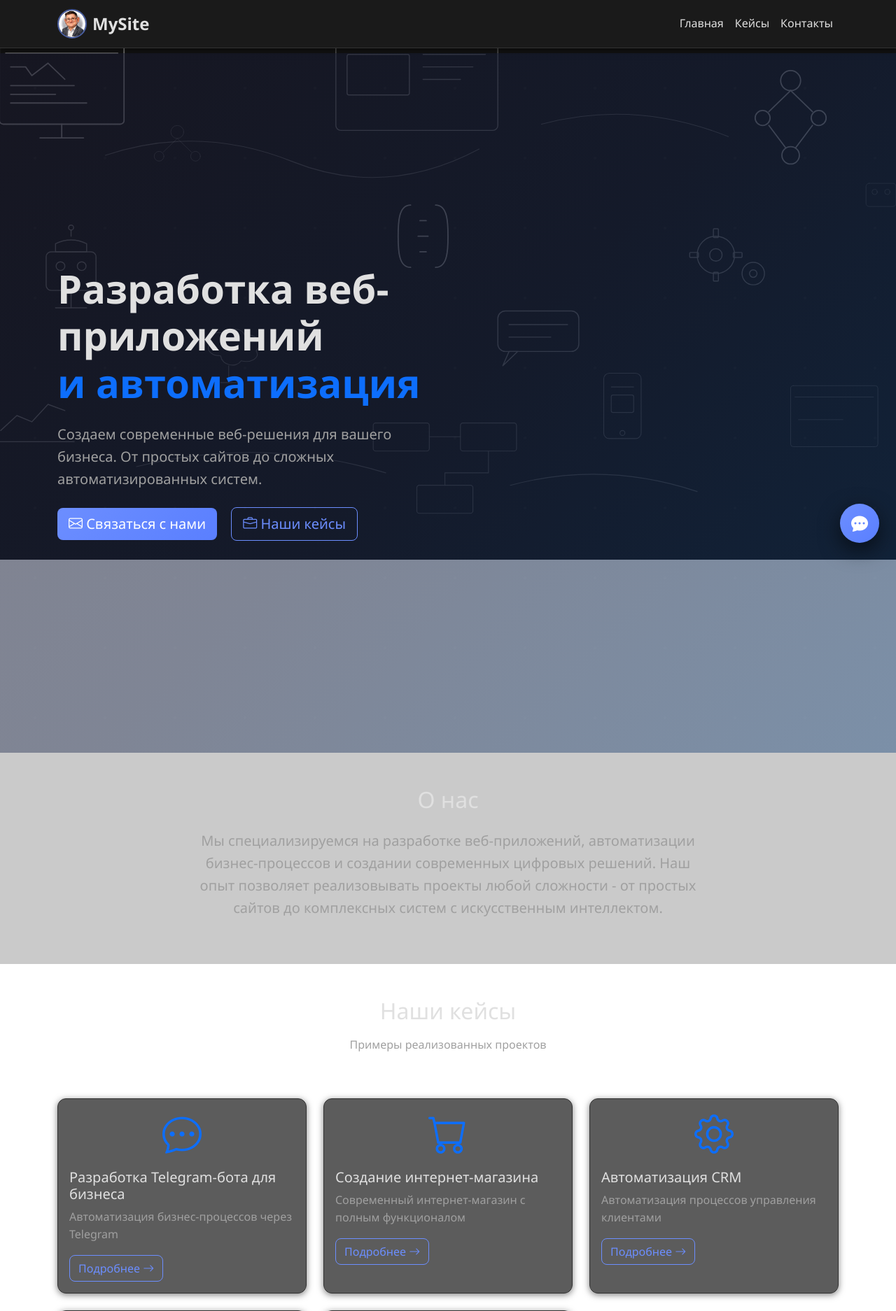
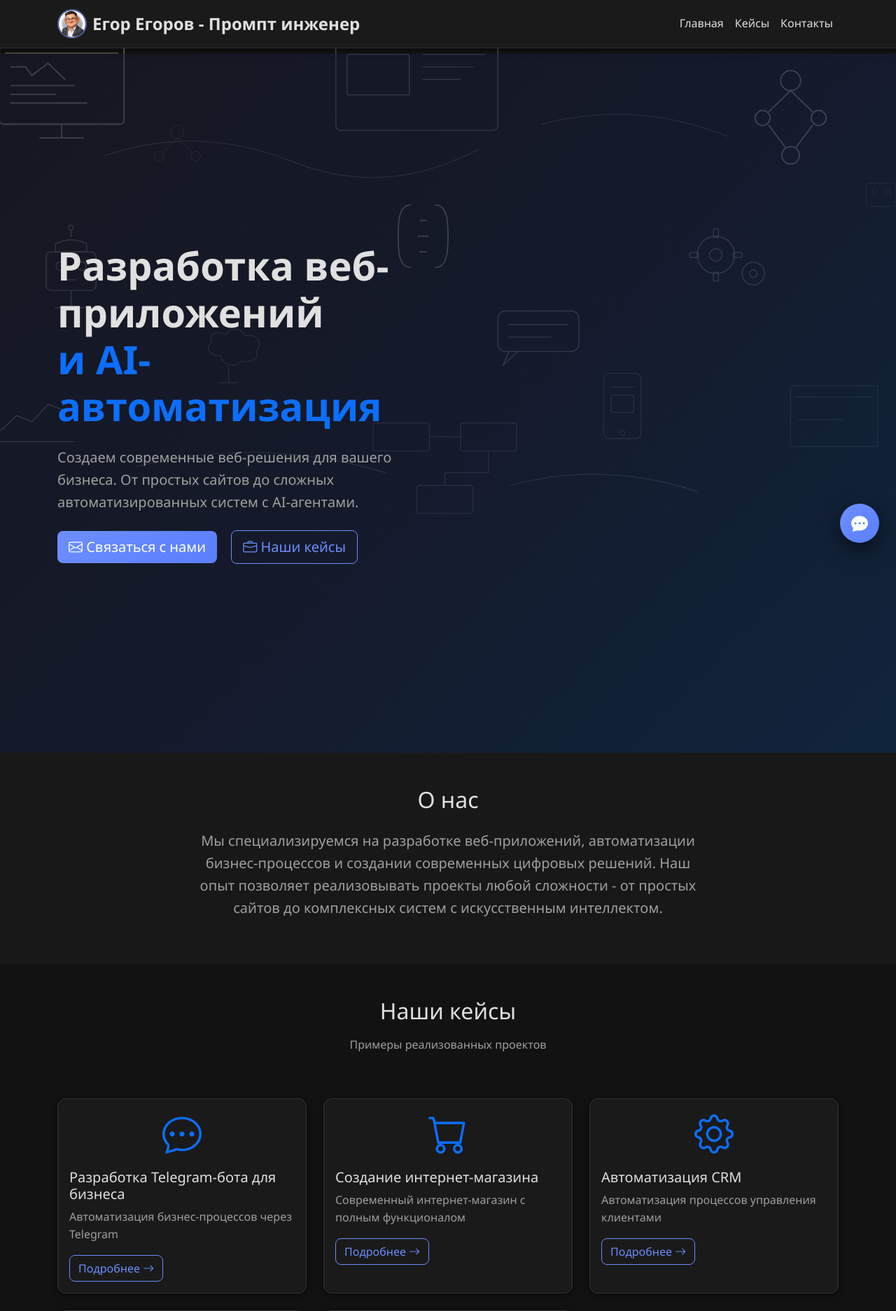
Before and after one commit to egor0hud-dot/my_site, a Flask app: page / in a window 1280 px wide. Shown: the top 1874 px of the page at 70% size. Run offline with Flask 3, Linux system fonts and the light colour scheme.

Commit message:
Update site branding and fix footer visibility over background.
Adjust navbar/footer copy, hero text, background stacking, and ignore local notes file.

```diff
--- a/static/css/style.css
+++ b/static/css/style.css
@@ -23,12 +23,13 @@
 
 html {
     scroll-behavior: smooth;
+    background-color: var(--bg-color);
 }
 
 .site-bg {
     position: fixed;
     inset: 0;
-    z-index: 0;
+    z-index: -1;
     pointer-events: none;
     overflow: hidden;
     background-color: var(--bg-color);
@@ -48,6 +49,11 @@
     color: var(--text-color);
     padding-top: 76px;
     min-height: 100vh;
+    position: relative;
+}
+
+main,
+footer {
     position: relative;
     z-index: 1;
 }
@@ -352,8 +358,9 @@
 /* Футер */
 footer {
     margin-top: auto;
-    background-color: var(--dark-color) !important;
+    background-color: rgba(26, 26, 26, 0.95) !important;
     border-top: 1px solid var(--border-color);
+    box-shadow: 0 -4px 20px rgba(0, 0, 0, 0.35);
 }
 
 footer a {
@@ -370,7 +377,7 @@
 }
 
 footer p {
-    color: var(--text-muted);
+    color: var(--text-color);
 }
 
 /* Адаптивность */
--- a/templates/base.html
+++ b/templates/base.html
@@ -24,7 +24,7 @@
         <div class="container">
             <a class="navbar-brand d-flex align-items-center gap-2" href="{{ url_for('index') }}">
                 <img src="{{ url_for('static', filename='images/site-logo.png') }}" alt="MySite" class="navbar-logo">
-                <span>MySite</span>
+                <span>Егор Егоров - Промпт инженер</span>
             </a>
             <button class="navbar-toggler" type="button" data-bs-toggle="collapse" data-bs-target="#navbarNav">
                 <span class="navbar-toggler-icon"></span>
@@ -69,8 +69,8 @@
         <div class="container">
             <div class="row">
                 <div class="col-md-6">
-                    <h5><i class="bi bi-code-slash"></i> Егор Егоров - Промпт инженер</h5>
-                    <p class="mb-0">Разработка веб-приложений и AI-автоматизация бизнес-процессов</p>
+                    <h5><i class="bi bi-code-slash"></i> MySite</h5>
+                        <p class="mb-0">Разработка веб-приложений и AI-автоматизация бизнес-процессов</p>
                 </div>
                 <div class="col-md-6 text-md-end">
                     <p class="mb-0">&copy; 2026 MySite. Все права защищены.</p>
--- a/templates/index.html
+++ b/templates/index.html
@@ -10,11 +10,11 @@
             <div class="col-lg-6">
                 <h1 class="display-4 fw-bold mb-4 animate-fade-in">
                     Разработка веб-приложений<br>
-                    <span class="text-primary">и автоматизация</span>
+                    <span class="text-primary">и AI-автоматизация</span>
                 </h1>
                 <p class="lead mb-4 animate-fade-in-delay">
                     Создаем современные веб-решения для вашего бизнеса.
-                    От простых сайтов до сложных автоматизированных систем.
+                    От простых сайтов до сложных автоматизированных систем c AI-агентами.
                 </p>
                 <div class="animate-fade-in-delay-2">
                     <a href="{{ url_for('contact') }}" class="btn btn-primary btn-lg me-3">
```
Also changed, not shown: README.md, 1 other file.
